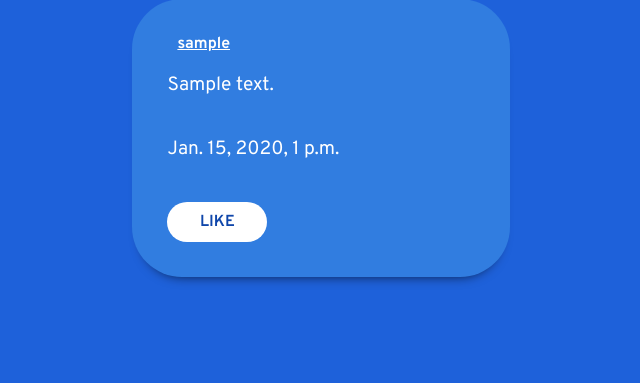
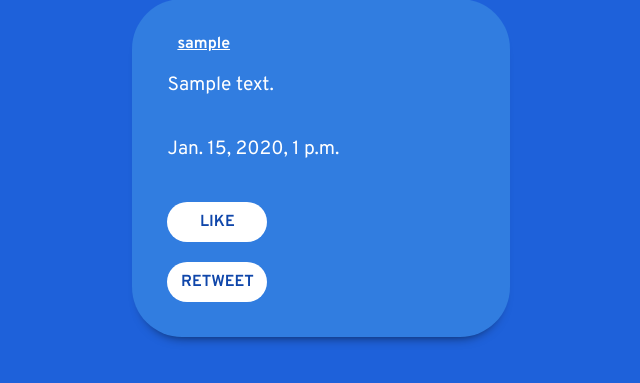
Before and after one commit to enock24/Tweeter, a Django app: page /tweet/1/ in a window 1280 px wide. Shown: the part 107-490 px from the top of the page, without its empty margins (319-959 px from the left). Run offline with Django 3.2, Linux system fonts and the light colour scheme; a user stored in the database is signed in; tables that the repository leaves empty hold one stand-in row (values such as "Sample post"); grey boxes marked "Sample" are stand-in pictures.

Commit message:
add changes

```diff
--- a/users/templates/users/tweet_detail.html
+++ b/users/templates/users/tweet_detail.html
@@ -6,7 +6,8 @@
                 <span class="username"><a href="{% url 'profile' object.author %}">{{ object.author }}</a></span>
                 <p>{{ object.message }}</p>
                 <p>{{ object.date_posted }}</p>
-                <button>Like</button>
+                <button>Like </button>
+                <button style="float: right;"> Retweet</button>
             </div>
         </div>
     </main>
```
